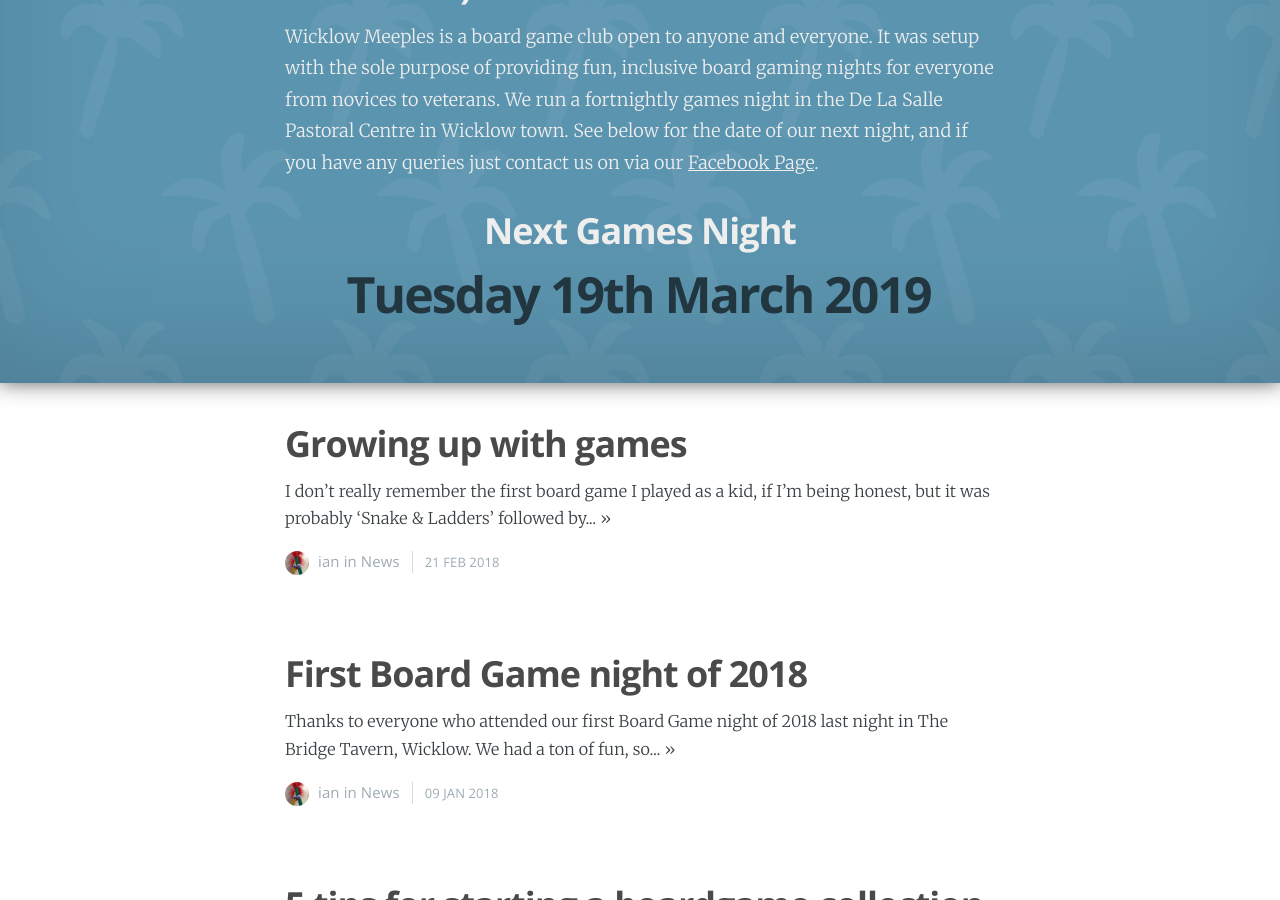
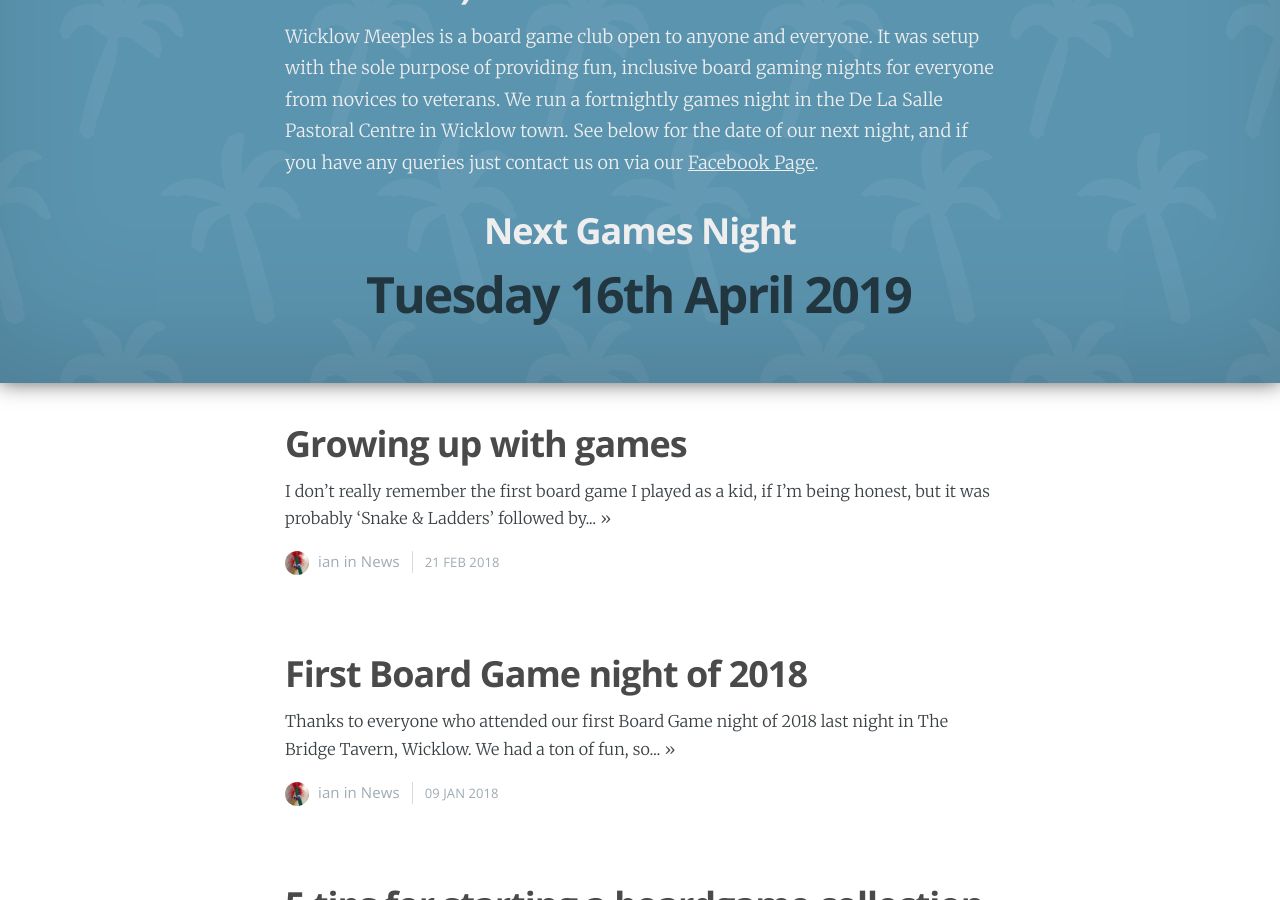
Before and after one commit to owenmcg/owenmcg.github.io, a Jekyll site: the page built from index.html, in a window 1280 px wide and 900 px high, scrolled down 1002 px. Built offline with Jekyll 4.4.1, drawn with Linux system fonts in a browser that asks for light colours; nearby versions of some CDN libraries; the list of posts is cut into pages by our own code.

Commit message:
Update index.html

```diff
--- a/index.html
+++ b/index.html
@@ -37,7 +37,7 @@
         <p class="post-excerpt">Wicklow Meeples is a board game club open to anyone and everyone. It was setup with the sole purpose of providing fun, inclusive board gaming nights for everyone from novices to veterans. We run a fortnightly games night in the De La Salle Pastoral Centre in Wicklow town. See below for the date of our next night, and if you have any queries just contact us on via our <a href="https://www.facebook.com/wicklowmeeples/">Facebook Page</a>.
         </p>
         <h2 class="center">Next Games Night</h2>
-        <h1 class="center">Tuesday 19th March 2019</h1>
+        <h1 class="center">Tuesday 16th April 2019</h1>
     </div>
 </div>
 <main id="content" class="content" role="main">
```
